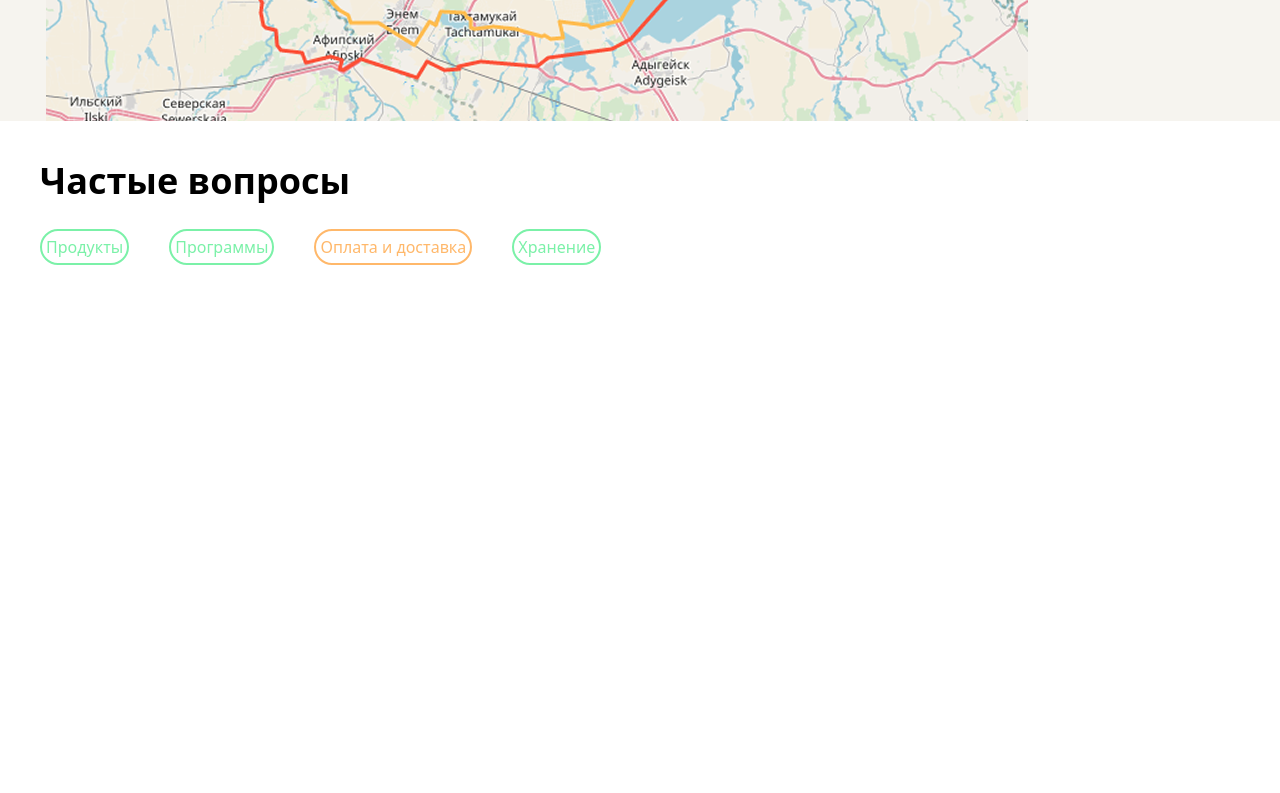
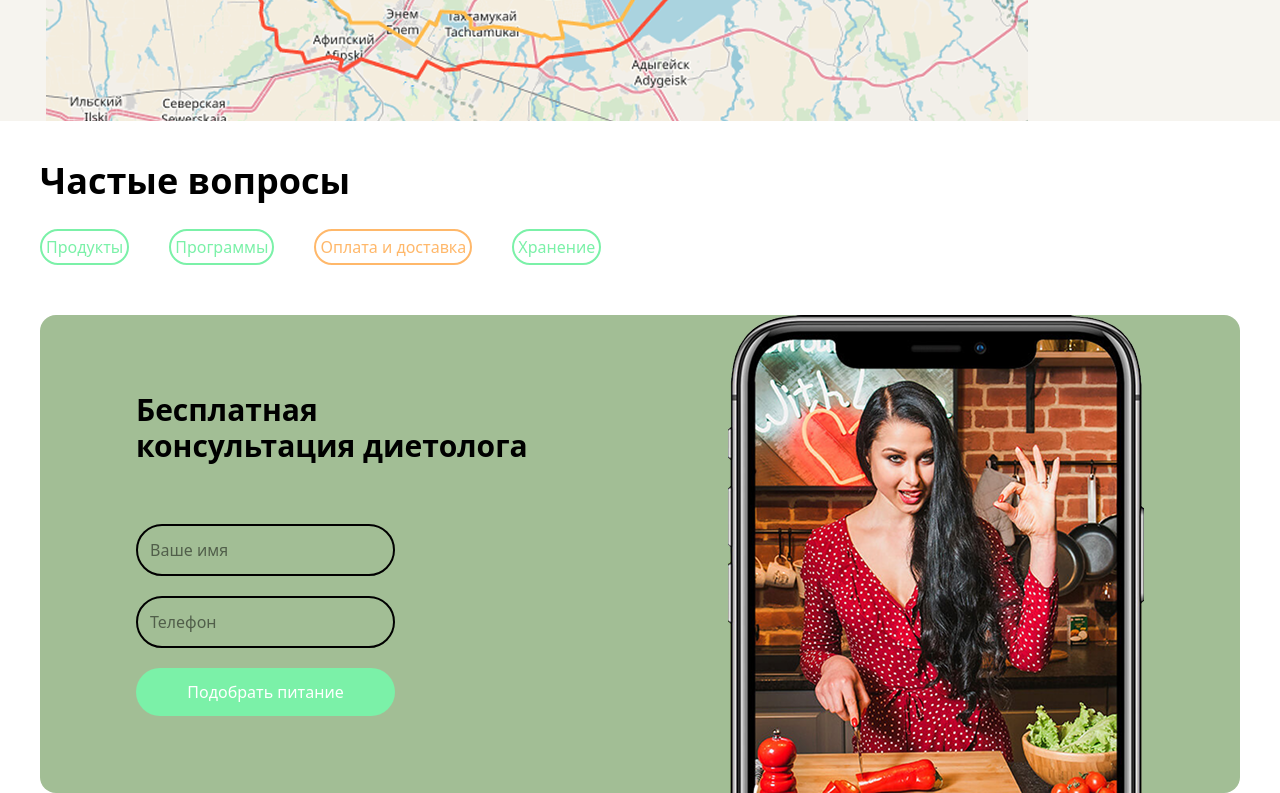
Before and after one commit to Zuhur061/tailwindexam, a website: page index.html in a window 1280 px wide. Shown: the part 4667-5460 px from the top of the page. Before the commit the page ends 4932 px from the top, so only its background shows below. Drawn offline with Linux system fonts and the light colour scheme.

Commit message:
section9

```diff
--- a/index.html
+++ b/index.html
@@ -329,5 +329,18 @@
      </div>
   </div>
 </section>
+<section class="max-w-300 m-auto lg:flex lg:justify-around lg:items-center mt-[50px] bg-[#A2BE95] rounded-2xl">
+        <div class="flex flex-col items-start gap-6 lg:gap-15">
+            <h1 class="text-3xl font-black w-[400px] lg:text-1xl">Бесплатная консультация диетолога</h1>
+            <div class="flex flex-col lg:flex gap-5">
+                <input class="border-2 p-3 rounded-4xl text-black" placeholder="Ваше имя"></input>
+                <input class="border-2 p-3 rounded-4xl text-black" placeholder="Телефон"></input>
+                <button class="bg-green-300 p-3 rounded-4xl text-white">Подобрать питание</button>
+            </div>
+        </div>
+        <div>
+            <img src="./imgs/cta 1.png" alt="">
+        </div>
+    </section>
 </body>
 </html>
```
Also changed, not shown: imgs/cta 1.png (added), src/output.css.
